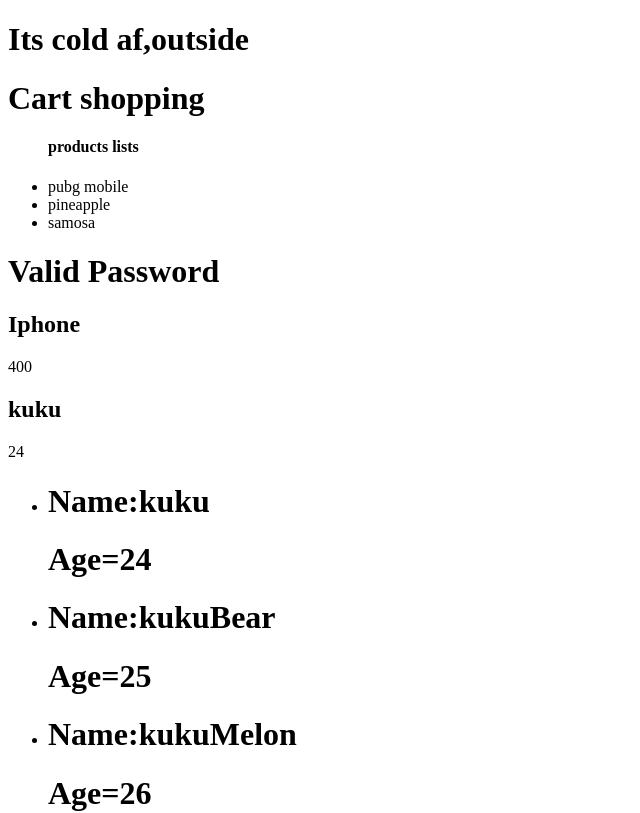
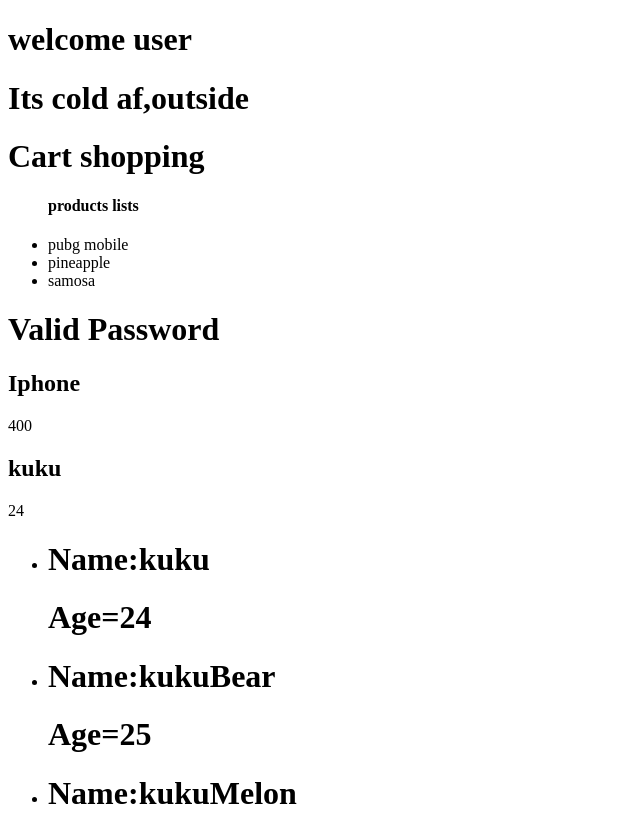
Before and after one commit to kumarkatravath/Here, a React (Vite) app: page / in a window 1280 px wide. Shown: the top 813 px of the page, without its empty margins (0-640 px from the left). Built offline with nearby package versions, Linux system fonts and the light colour scheme.

Commit message:
normal user login

```diff
--- a/src/App.jsx
+++ b/src/App.jsx
@@ -6,6 +6,7 @@ import UsersList from "./UsersList";
 import Person from "./Person";
 import Product from "./Product";
 import Weather from "./Weather";
+import UserStatus from "./UserStatus";
 
 
 
@@ -51,6 +52,7 @@ const App = () => {
   return  (
 
   <div>
+    <UserStatus  loggedIn={true} isAdmin={false}/>
     <Weather />
     <Cart/>
     <Password  isValid={true} />
--- /dev/null
+++ b/src/UserStatus.jsx
@@ -0,0 +1,14 @@
+import React from 'react'
+
+const UserStatus = (props) => {
+    if(props.loggedIn && props.IsAdmin){
+        return <h1>UserStatus--welcome Admin</h1>}
+        else{
+            return <h1> welcome user</h1>
+        }
+
+
+}
+
+
+export default UserStatus
```
